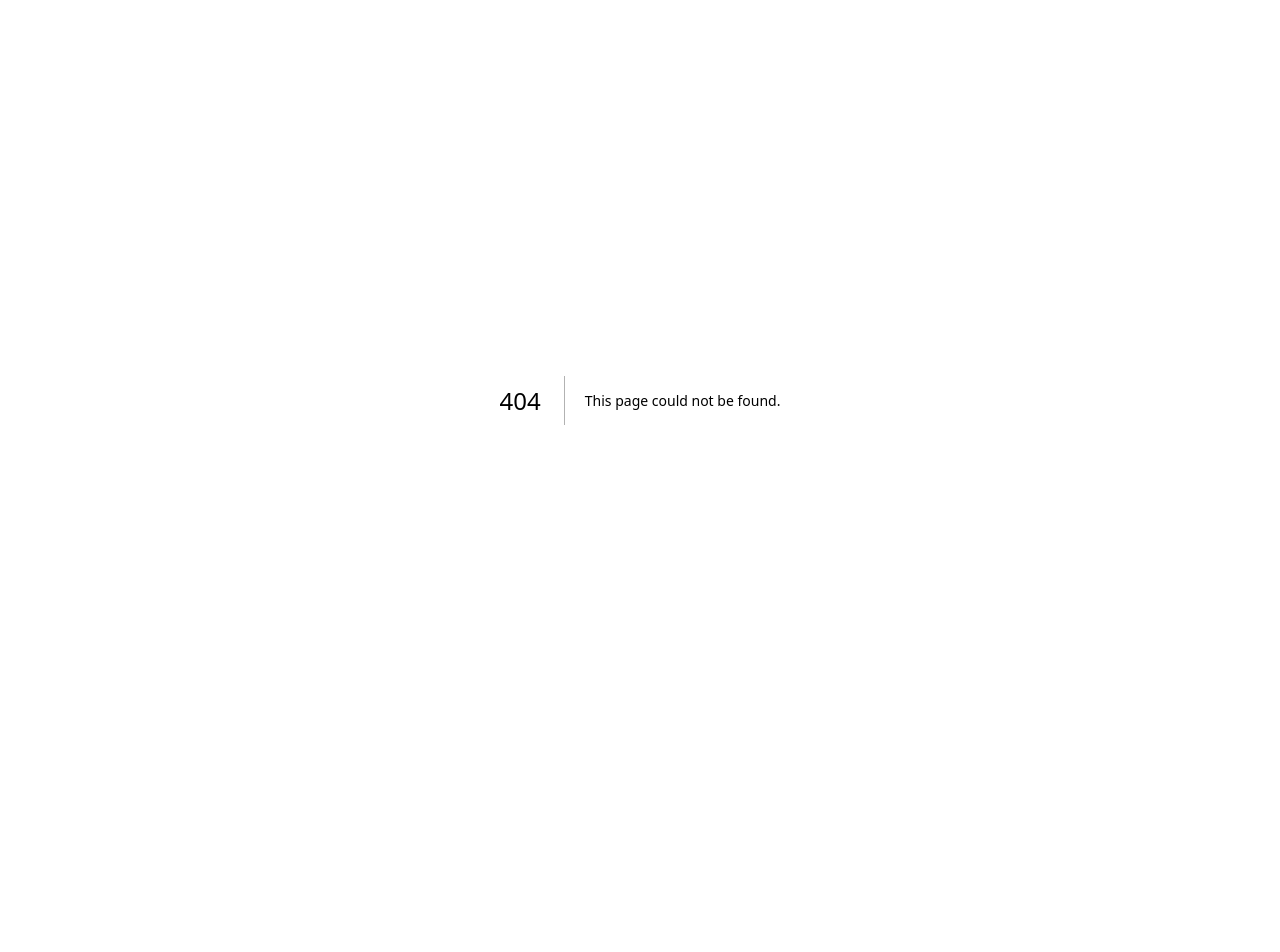
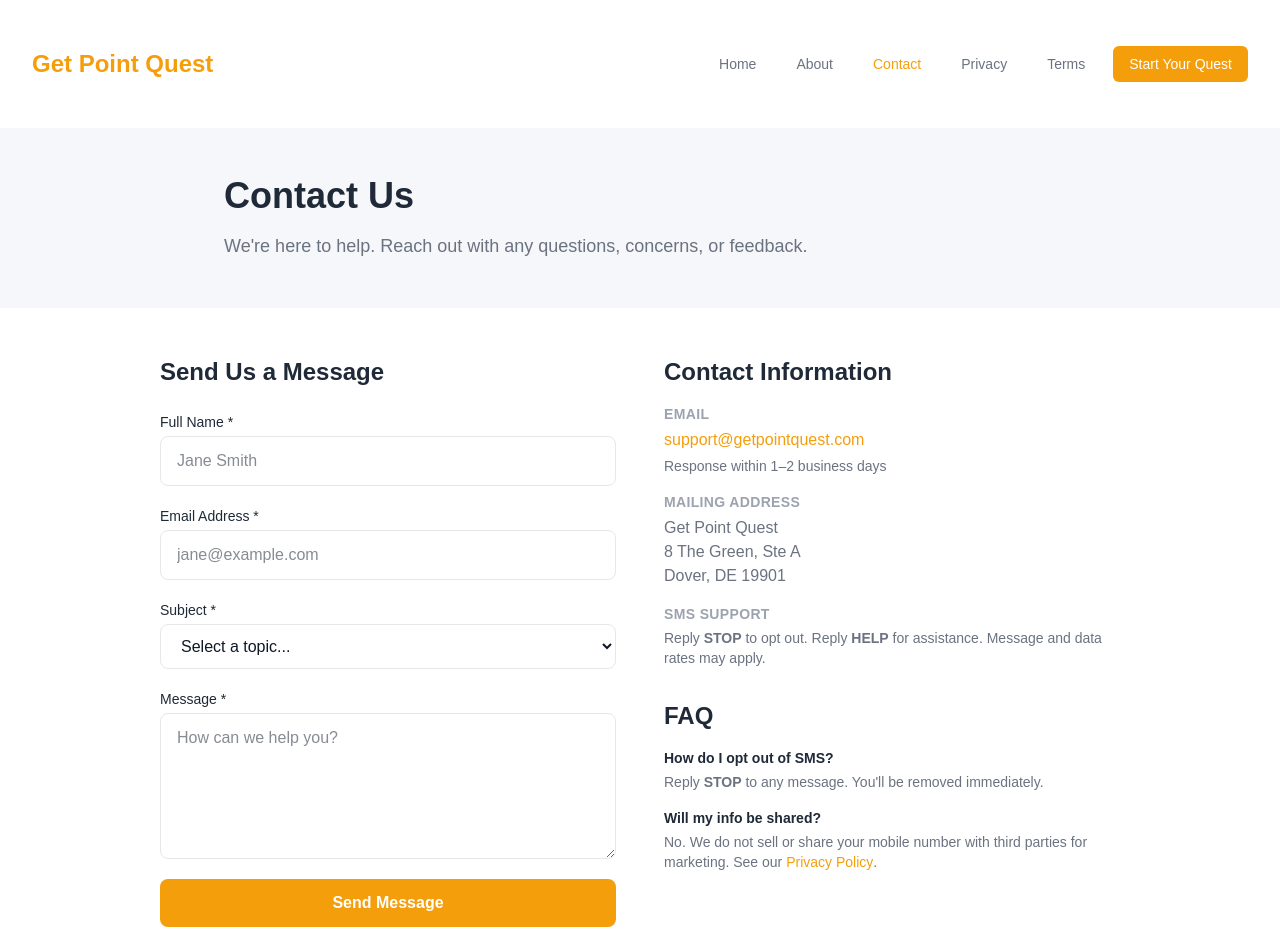
Before and after one commit to Textingman/moxxie-getpointquest, a Next.js app: page /contact in a window 1280 px wide. Before the commit this address had no page. Shown: the top 952 px of the page. Before the commit the page ends 800 px from the top, so only its background shows below. Built offline with nearby package versions, Linux system fonts and the light colour scheme.

Commit message:
Initial site setup: Get Point Quest

```diff
--- /dev/null
+++ b/app/contact/page.tsx
@@ -0,0 +1,114 @@
+'use client';
+
+import { useState } from 'react';
+import Navbar from '../components/Navbar';
+import Footer from '../components/Footer';
+
+export default function ContactPage() {
+  const [formData, setFormData] = useState({ name: '', email: '', subject: '', message: '' });
+  const [submitted, setSubmitted] = useState(false);
+  const [submitting, setSubmitting] = useState(false);
+
+  const handleChange = (e: React.ChangeEvent<HTMLInputElement | HTMLTextAreaElement | HTMLSelectElement>) => {
+    setFormData({ ...formData, [e.target.name]: e.target.value });
+  };
+
+  const handleSubmit = async (e: React.FormEvent) => {
+    e.preventDefault();
+    setSubmitting(true);
+    setTimeout(() => { setSubmitting(false); setSubmitted(true); }, 1200);
+  };
+
+  return (
+    <div className="min-h-screen" style={{ backgroundColor: '#FFFFFF' }}>
+      <Navbar />
+      <section className="py-12" style={{ backgroundColor: '#F5F7FA' }}>
+        <div className="max-w-4xl mx-auto px-4 sm:px-6 lg:px-8">
+          <h1 className="text-4xl font-extrabold mb-4" style={{ color: '#1F2937' }}>Contact Us</h1>
+          <p className="text-lg" style={{ color: '#6B7280' }}>We're here to help. Reach out with any questions, concerns, or feedback.</p>
+        </div>
+      </section>
+      <section className="max-w-5xl mx-auto px-4 sm:px-6 lg:px-8 py-12">
+        <div className="grid grid-cols-1 md:grid-cols-2 gap-12">
+          <div>
+            <h2 className="text-2xl font-bold mb-6" style={{ color: '#1F2937' }}>Send Us a Message</h2>
+            {submitted ? (
+              <div className="rounded-xl p-8 text-center" style={{ backgroundColor: '#F0FDF4', border: '1px solid #BBF7D0' }}>
+                <div className="w-16 h-16 rounded-full flex items-center justify-center mx-auto mb-4" style={{ backgroundColor: '#DCFCE7' }}>
+                  <svg className="w-8 h-8" style={{ color: '#16A34A' }} fill="none" stroke="currentColor" viewBox="0 0 24 24">
+                    <path strokeLinecap="round" strokeLinejoin="round" strokeWidth={2} d="M5 13l4 4L19 7" />
+                  </svg>
+                </div>
+                <h3 className="text-xl font-bold mb-2" style={{ color: '#1F2937' }}>Message Sent!</h3>
+                <p style={{ color: '#6B7280' }}>Thank you for reaching out. We'll get back to you within 1–2 business days.</p>
+              </div>
+            ) : (
+              <form onSubmit={handleSubmit} className="space-y-5">
+                <div>
+                  <label className="block text-sm font-medium mb-1" style={{ color: '#1F2937' }}>Full Name *</label>
+                  <input type="text" name="name" required value={formData.name} onChange={handleChange} placeholder="Jane Smith" className="block w-full px-4 py-3 rounded-lg text-gray-900" style={{ border: '1px solid #E5E7EB' }} />
+                </div>
+                <div>
+                  <label className="block text-sm font-medium mb-1" style={{ color: '#1F2937' }}>Email Address *</label>
+                  <input type="email" name="email" required value={formData.email} onChange={handleChange} placeholder="jane@example.com" className="block w-full px-4 py-3 rounded-lg text-gray-900" style={{ border: '1px solid #E5E7EB' }} />
+                </div>
+                <div>
+                  <label className="block text-sm font-medium mb-1" style={{ color: '#1F2937' }}>Subject *</label>
+                  <select name="subject" required value={formData.subject} onChange={handleChange} className="block w-full px-4 py-3 rounded-lg text-gray-900" style={{ border: '1px solid #E5E7EB' }}>
+                    <option value="">Select a topic...</option>
+                    <option value="general">General Inquiry</option>
+                    <option value="sms-optout">SMS Opt-Out Request</option>
+                    <option value="sms-help">SMS Help</option>
+                    <option value="privacy">Privacy / Data Request</option>
+                    <option value="other">Other</option>
+                  </select>
+                </div>
+                <div>
+                  <label className="block text-sm font-medium mb-1" style={{ color: '#1F2937' }}>Message *</label>
+                  <textarea name="message" required rows={5} value={formData.message} onChange={handleChange} placeholder="How can we help you?" className="block w-full px-4 py-3 rounded-lg text-gray-900" style={{ border: '1px solid #E5E7EB' }} />
+                </div>
+                <button type="submit" disabled={submitting} className="w-full py-3 px-6 rounded-lg text-white font-semibold transition-opacity" style={{ backgroundColor: submitting ? '#9CA3AF' : '#F59E0B', cursor: submitting ? 'not-allowed' : 'pointer' }}>
+                  {submitting ? 'Sending...' : 'Send Message'}
+                </button>
+              </form>
+            )}
+          </div>
+          <div className="space-y-8">
+            <div>
+              <h2 className="text-2xl font-bold mb-4" style={{ color: '#1F2937' }}>Contact Information</h2>
+              <div className="space-y-4">
+                <div>
+                  <h3 className="text-sm font-semibold uppercase tracking-wide mb-1" style={{ color: '#9CA3AF' }}>Email</h3>
+                  <a href="mailto:support@getpointquest.com" className="text-base font-medium hover:underline" style={{ color: '#F59E0B' }}>support@getpointquest.com</a>
+                  <p className="text-sm mt-1" style={{ color: '#6B7280' }}>Response within 1–2 business days</p>
+                </div>
+                <div>
+                  <h3 className="text-sm font-semibold uppercase tracking-wide mb-1" style={{ color: '#9CA3AF' }}>Mailing Address</h3>
+                  <p style={{ color: '#6B7280' }}>Get Point Quest<br />8 The Green, Ste A<br />Dover, DE 19901</p>
+                </div>
+                <div>
+                  <h3 className="text-sm font-semibold uppercase tracking-wide mb-1" style={{ color: '#9CA3AF' }}>SMS Support</h3>
+                  <p className="text-sm" style={{ color: '#6B7280' }}>Reply <strong>STOP</strong> to opt out. Reply <strong>HELP</strong> for assistance. Message and data rates may apply.</p>
+                </div>
+              </div>
+            </div>
+            <div>
+              <h2 className="text-2xl font-bold mb-4" style={{ color: '#1F2937' }}>FAQ</h2>
+              <div className="space-y-4">
+                <div>
+                  <h3 className="text-sm font-semibold mb-1" style={{ color: '#1F2937' }}>How do I opt out of SMS?</h3>
+                  <p className="text-sm" style={{ color: '#6B7280' }}>Reply <strong>STOP</strong> to any message. You'll be removed immediately.</p>
+                </div>
+                <div>
+                  <h3 className="text-sm font-semibold mb-1" style={{ color: '#1F2937' }}>Will my info be shared?</h3>
+                  <p className="text-sm" style={{ color: '#6B7280' }}>No. We do not sell or share your mobile number with third parties for marketing. See our <a href="/privacy" className="font-medium hover:underline" style={{ color: '#F59E0B' }}>Privacy Policy</a>.</p>
+                </div>
+              </div>
+            </div>
+          </div>
+        </div>
+      </section>
+      <Footer />
+    </div>
+  );
+}
```
